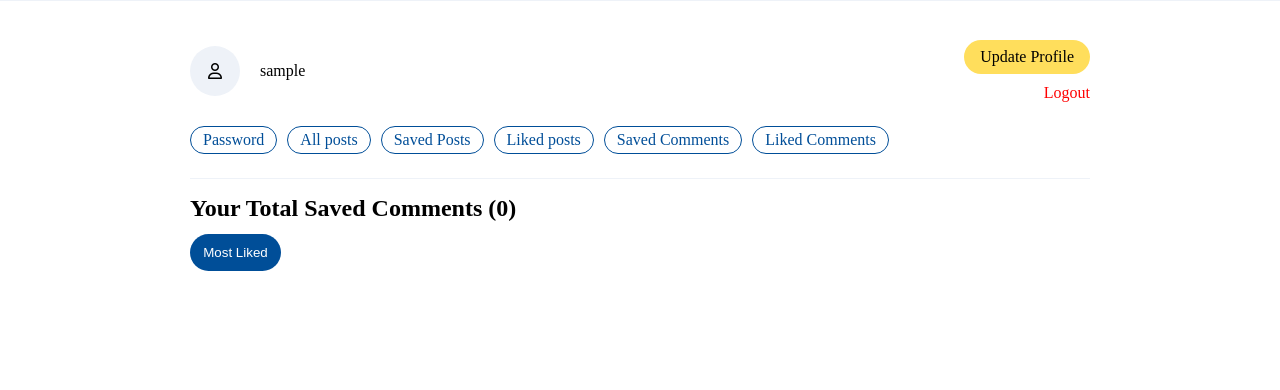
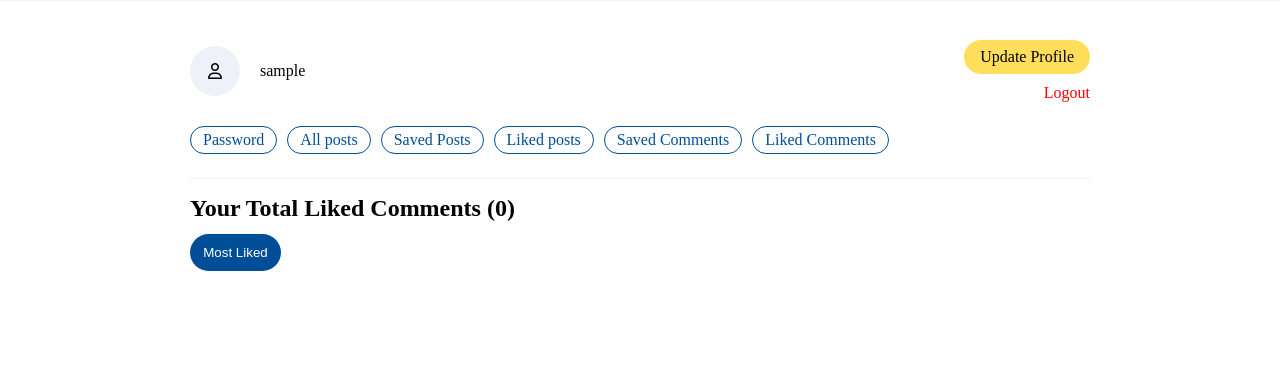
Before and after one commit to 582-41W-VA/InSync, a Django app: page /posts/liked_comments/ in a window 1280 px wide. Shown: the part 80-470 px from the top of the page. Run offline with Django 5.2, Linux system fonts and the light colour scheme; the visitor is signed in with stand-in values (Sample User, id 1); data that the repository does not hold is empty; some libraries are stand-ins or nearby versions; some web fonts are replaced.

Commit message:
insignificant changes

```diff
--- a/posts/templates/posts/liked_comments.html
+++ b/posts/templates/posts/liked_comments.html
@@ -4,7 +4,7 @@
 {% include "acc_partials/profile_overview.html" %}
 <section class="overview-posts">
   <div class="container">
-    <h2>Your Total Saved Comments ({{ total_likes }})</h2>
+    <h2>Your Total Liked Comments ({{ total_likes }})</h2>
     <form
         method="GET"
         action="{% url 'posts:liked_comments' %}">
--- a/posts/templates/posts/post_detail.html
+++ b/posts/templates/posts/post_detail.html
@@ -37,9 +37,7 @@
 
                 <ul id="comments-list">
                     {% for comment in comments %}
-                    <li id="comment-{{ comment.id }}" class="ea-comment">
-                        {% include "partials/comment.html" with comment=comment %}
-                    </li>
+                    {% include "partials/comment.html" with comment=comment %}
                     {% endfor %}
                 </ul>
             </div>
```
